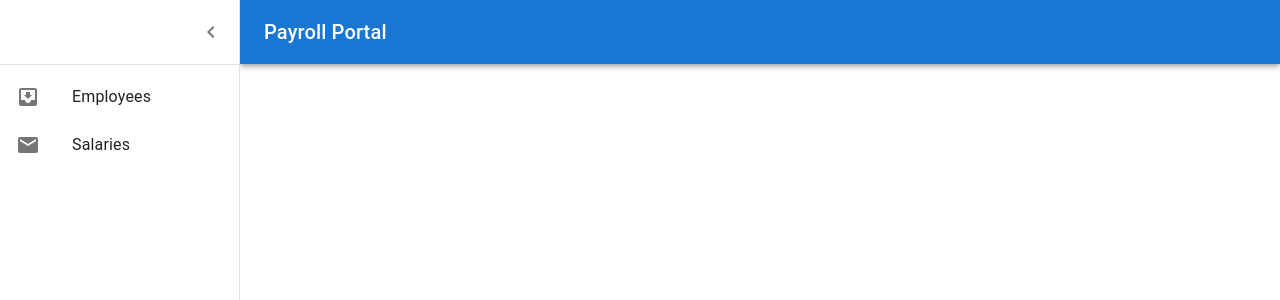
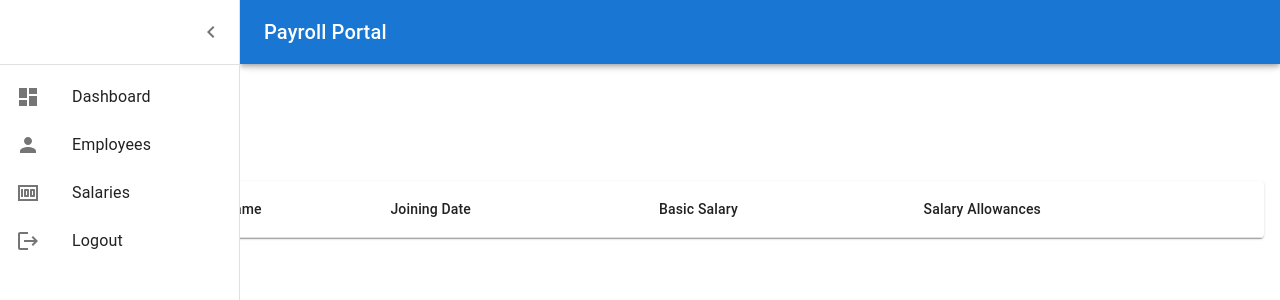
Before and after one commit to pooyagolchian/payroll-admin, a React (Vite) app: page /employees in a window 1280 px wide. Both pictures are taken after a click on the button "open drawer". Shown: the top 300 px of the page. Built offline with nearby package versions, Linux system fonts and the light colour scheme.

Commit message:
📦✨ Add store configuration with persisted reducer
📦 Add salary table to display employee data

📦 Add form to add employees with basic details

```diff
--- a/src/components/DrawerMenu/index.tsx
+++ b/src/components/DrawerMenu/index.tsx
@@ -16,8 +16,7 @@ import ListItem from '@mui/material/ListItem';
 import ListItemButton from '@mui/material/ListItemButton';
 import ListItemIcon from '@mui/material/ListItemIcon';
 import ListItemText from '@mui/material/ListItemText';
-import InboxIcon from '@mui/icons-material/MoveToInbox';
-import MailIcon from '@mui/icons-material/Mail';
+import { Money, Person, Logout, Dashboard } from '@mui/icons-material';
 import { useNavigate } from 'react-router-dom';
 
 const drawerWidth = 240;
@@ -129,22 +128,43 @@ export default function DrawerMenu() {
         <Divider />
         <List>
           {[
-            { link: '/employees', title: 'Employees' },
+            {
+              link: '/dashboard',
+              title: 'Dashboard',
+              icon: <Dashboard />,
+              action: () => {},
+            },
+            {
+              link: '/employees',
+              title: 'Employees',
+              icon: <Person />,
+              action: () => {},
+            },
             {
               link: '/salaries',
               title: 'Salaries',
+              icon: <Money />,
+              action: () => {},
+            },
+            {
+              link: '/login',
+              title: 'Logout',
+              icon: <Logout />,
+              action: () => {
+                localStorage.removeItem('token');
+              },
             },
           ].map((text, index) => (
-            <ListItem key={text.title} disablePadding>
+            // eslint-disable-next-line react/no-array-index-key
+            <ListItem key={index} disablePadding>
               <ListItemButton
                 onClick={() => {
                   navigate(text.link);
                   setOpen(!open);
+                  text.action();
                 }}
               >
-                <ListItemIcon>
-                  {index % 2 === 0 ? <InboxIcon /> : <MailIcon />}
-                </ListItemIcon>
+                <ListItemIcon>{text.icon}</ListItemIcon>
                 <ListItemText primary={text.title} />
               </ListItemButton>
             </ListItem>
--- /dev/null
+++ b/src/components/SalaryRow/index.tsx
@@ -0,0 +1,66 @@
+import React, { useState } from 'react';
+import { TableCell, TableRow, TextField, Checkbox } from '@mui/material';
+
+type SalaryRowProps = {
+  employee: {
+    id?: string;
+    name?: string;
+    basicSalary?: number;
+    salaryAllowances?: number;
+  };
+};
+
+function SalaryRow({ employee }: SalaryRowProps) {
+  const [additions, setAdditions] = useState(0);
+  const [deductions, setDeductions] = useState(0);
+  const [isGratuity, setIsGratuity] = useState(false);
+
+  const handleAdditionsChange = (value: string) => {
+    setAdditions(parseFloat(value));
+  };
+
+  const handleDeductionsChange = (value: string) => {
+    setDeductions(parseFloat(value));
+  };
+
+  const handleGratuityChange = (checked: boolean) => {
+    setIsGratuity(checked);
+  };
+
+  const totalSalary =
+    Number(employee?.basicSalary) +
+    Number(employee?.salaryAllowances) +
+    Number(additions) -
+    Number(deductions);
+
+  return (
+    <TableRow key={employee.id}>
+      <TableCell>{employee.name}</TableCell>
+      <TableCell>{employee.basicSalary}</TableCell>
+      <TableCell>{employee.salaryAllowances}</TableCell>
+      <TableCell>
+        <TextField
+          type="number"
+          value={additions}
+          onChange={(e) => handleAdditionsChange(e.target.value)}
+        />
+      </TableCell>
+      <TableCell>
+        <TextField
+          type="number"
+          value={deductions}
+          onChange={(e) => handleDeductionsChange(e.target.value)}
+        />
+      </TableCell>
+      <TableCell>{totalSalary || 0}</TableCell>
+      <TableCell>
+        <Checkbox
+          checked={isGratuity}
+          onChange={(e) => handleGratuityChange(e.target.checked)}
+        />
+      </TableCell>
+    </TableRow>
+  );
+}
+
+export default SalaryRow;
--- a/src/pages/Employees/index.tsx
+++ b/src/pages/Employees/index.tsx
@@ -1,5 +1,154 @@
-const Employees = () => {
-  return <div>Employees</div>
-}
+import React from 'react';
+// eslint-disable-next-line import/no-extraneous-dependencies
+import { useForm, SubmitHandler } from 'react-hook-form';
+import {
+  TextField,
+  Button,
+  Dialog,
+  DialogActions,
+  DialogContent,
+  DialogTitle,
+  Table,
+  TableBody,
+  TableCell,
+  TableContainer,
+  TableHead,
+  TableRow,
+  Paper,
+} from '@mui/material';
+// eslint-disable-next-line import/no-extraneous-dependencies
+import { useDispatch, useSelector } from 'react-redux';
+// eslint-disable-next-line import/extensions,import/no-cycle
+import { RootState } from '../../store/store.ts';
+// eslint-disable-next-line import/extensions
+import { addEmployee } from '../../store/employeesSlice.ts';
 
-export default Employees
+export type FormValues = {
+  staffId: string;
+  name: string;
+  joiningDate: string;
+  basicSalary: number;
+  salaryAllowances: number;
+};
+
+const Employees: React.FC = () => {
+  const {
+    register,
+    handleSubmit,
+    formState: { errors },
+  } = useForm<FormValues>();
+  const [open, setOpen] = React.useState(false);
+
+  const dispatch = useDispatch();
+
+  const handleClickOpen = () => {
+    setOpen(true);
+  };
+
+  const handleClose = () => {
+    setOpen(false);
+  };
+
+  const onSubmit: SubmitHandler<FormValues> = (data) => {
+    dispatch(addEmployee(data));
+    handleClose();
+  };
+  const employees = useSelector(
+    (state: RootState) => state.employees.employees
+  );
+
+  return (
+    <div className="my-10">
+      <Button className="my-10" variant="outlined" onClick={handleClickOpen}>
+        Add Employee
+      </Button>
+      <Dialog open={open} onClose={handleClose}>
+        <DialogTitle>Add Employee</DialogTitle>
+        <DialogContent>
+          <form onSubmit={handleSubmit(onSubmit)}>
+            <TextField
+              margin="normal"
+              fullWidth
+              label="Staff ID"
+              {...register('staffId', { required: 'Staff ID is required' })}
+              error={!!errors.staffId}
+              helperText={errors.staffId?.message}
+            />
+            <TextField
+              margin="normal"
+              fullWidth
+              label="Name"
+              {...register('name', { required: 'Name is required' })}
+              error={!!errors.name}
+              helperText={errors.name?.message}
+            />
+            <TextField
+              margin="normal"
+              fullWidth
+              label="Joining Date"
+              type="date"
+              {...register('joiningDate', {
+                required: 'Joining Date is required',
+              })}
+              error={!!errors.joiningDate}
+              helperText={errors.joiningDate?.message}
+              InputLabelProps={{ shrink: true }}
+            />
+            <TextField
+              margin="normal"
+              fullWidth
+              label="Basic Salary"
+              type="number"
+              {...register('basicSalary', {
+                required: 'Basic Salary is required',
+              })}
+              error={!!errors.basicSalary}
+              helperText={errors.basicSalary?.message}
+            />
+            <TextField
+              margin="normal"
+              fullWidth
+              label="Salary Allowances"
+              type="number"
+              {...register('salaryAllowances', {
+                required: 'Salary Allowances is required',
+              })}
+              error={!!errors.salaryAllowances}
+              helperText={errors.salaryAllowances?.message}
+            />
+            <DialogActions>
+              <Button onClick={handleClose}>Cancel</Button>
+              <Button type="submit">Submit</Button>
+            </DialogActions>
+          </form>
+        </DialogContent>
+      </Dialog>
+      <TableContainer className="my-10" component={Paper}>
+        <Table>
+          <TableHead>
+            <TableRow>
+              <TableCell>Staff ID</TableCell>
+              <TableCell>Name</TableCell>
+              <TableCell>Joining Date</TableCell>
+              <TableCell>Basic Salary</TableCell>
+              <TableCell>Salary Allowances</TableCell>
+            </TableRow>
+          </TableHead>
+          <TableBody>
+            {employees.map((employee, index) => (
+              <TableRow key={index}>
+                <TableCell>{employee.staffId}</TableCell>
+                <TableCell>{employee.name}</TableCell>
+                <TableCell>{employee.joiningDate}</TableCell>
+                <TableCell>{employee.basicSalary}</TableCell>
+                <TableCell>{employee.salaryAllowances}</TableCell>
+              </TableRow>
+            ))}
+          </TableBody>
+        </Table>
+      </TableContainer>
+    </div>
+  );
+};
+
+export default Employees;
--- a/src/pages/Salaries/index.tsx
+++ b/src/pages/Salaries/index.tsx
@@ -1,5 +1,38 @@
-const Salaries = () => {
-  return <div>Salaries</div>
+import { useSelector } from 'react-redux';
+import {
+  Table,
+  TableBody,
+  TableHead,
+  TableCell,
+  TableRow,
+} from '@mui/material';
+import { RootState } from '../../store/store';
+import SalaryRow from './../../components/SalaryRow';
+
+function Salaries() {
+  const selectEmployees = (state: RootState) => state.employees.employees;
+  const employees = useSelector(selectEmployees);
+
+  return (
+    <Table>
+      <TableHead>
+        <TableRow>
+          <TableCell>Name</TableCell>
+          <TableCell>Basic Salary</TableCell>
+          <TableCell>Allowances</TableCell>
+          <TableCell>Additions</TableCell>
+          <TableCell>Deductions</TableCell>
+          <TableCell>Total</TableCell>
+          <TableCell>Gratuity</TableCell>
+        </TableRow>
+      </TableHead>
+      <TableBody>
+        {employees.map((employee) => (
+          <SalaryRow key={employee.id} employee={employee} />
+        ))}
+      </TableBody>
+    </Table>
+  );
 }
 
-export default Salaries
+export default Salaries;
--- /dev/null
+++ b/src/store/employeesSlice.ts
@@ -0,0 +1,23 @@
+import { createSlice, PayloadAction } from '@reduxjs/toolkit';
+import { FormValues } from '../pages/Employees';
+
+type EmployeeState = {
+  employees: FormValues[];
+};
+
+const initialState: EmployeeState = {
+  employees: [],
+};
+
+export const employeesSlice = createSlice({
+  name: 'employees',
+  initialState,
+  reducers: {
+    addEmployee: (state, action: PayloadAction<FormValues>) => {
+      state.employees.push(action.payload);
+    },
+  },
+});
+
+export const { addEmployee } = employeesSlice.actions;
+export default employeesSlice.reducer;
--- /dev/null
+++ b/src/store/store.ts
@@ -0,0 +1,23 @@
+import { configureStore } from '@reduxjs/toolkit';
+import { combineReducers } from 'redux';
+import storage from 'redux-persist/lib/storage';
+import { persistReducer, persistStore } from 'redux-persist';
+import employeesReducer from './employeesSlice';
+
+const reducers = combineReducers({
+  employees: employeesReducer,
+});
+
+const persistConfig = {
+  key: 'root',
+  storage,
+};
+
+const persistedReducer = persistReducer(persistConfig, reducers);
+
+export const store = configureStore({
+  reducer: persistedReducer,
+});
+
+export const persistor = persistStore(store);
+export type RootState = ReturnType<typeof store.getState>;
```
Also changed, not shown: package.json (+11 -7 lines), src/main.tsx (+14 -7 lines), .eslintrc.cjs, 1 other file (tests, documents, lock files or other folders).
